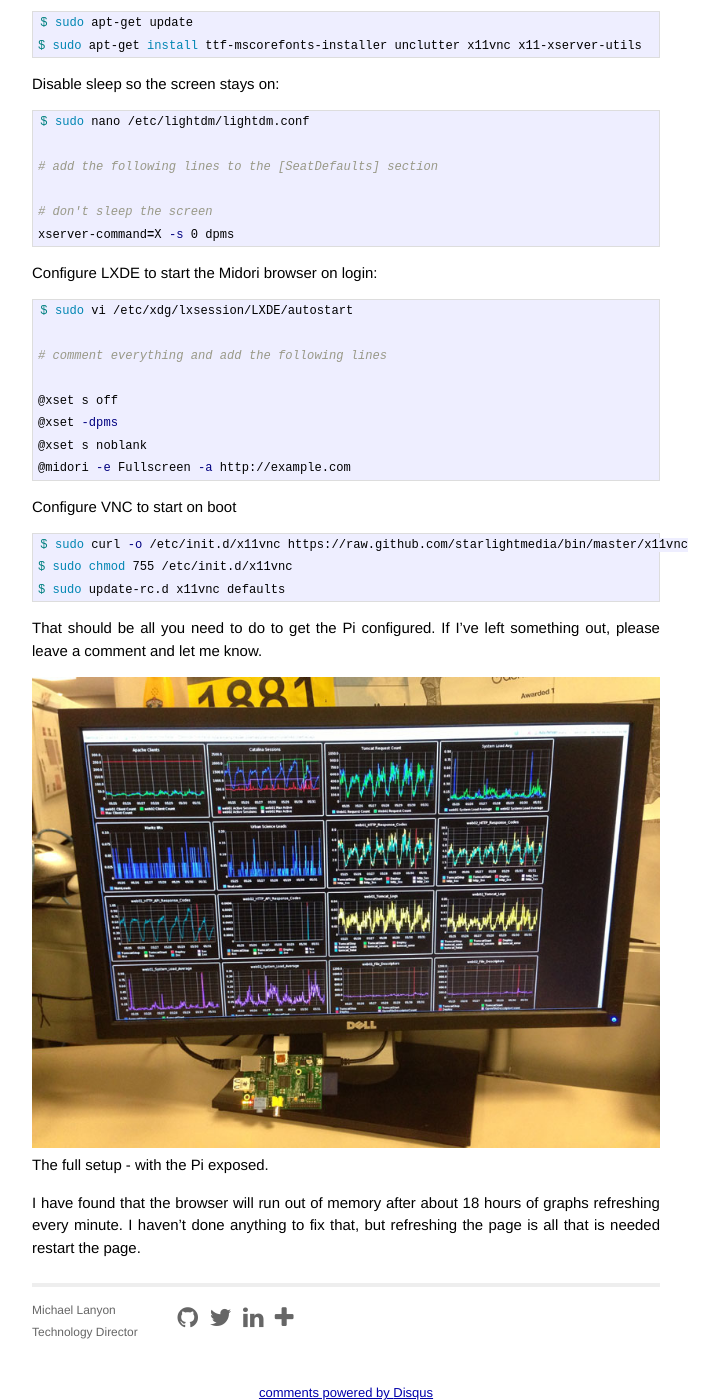
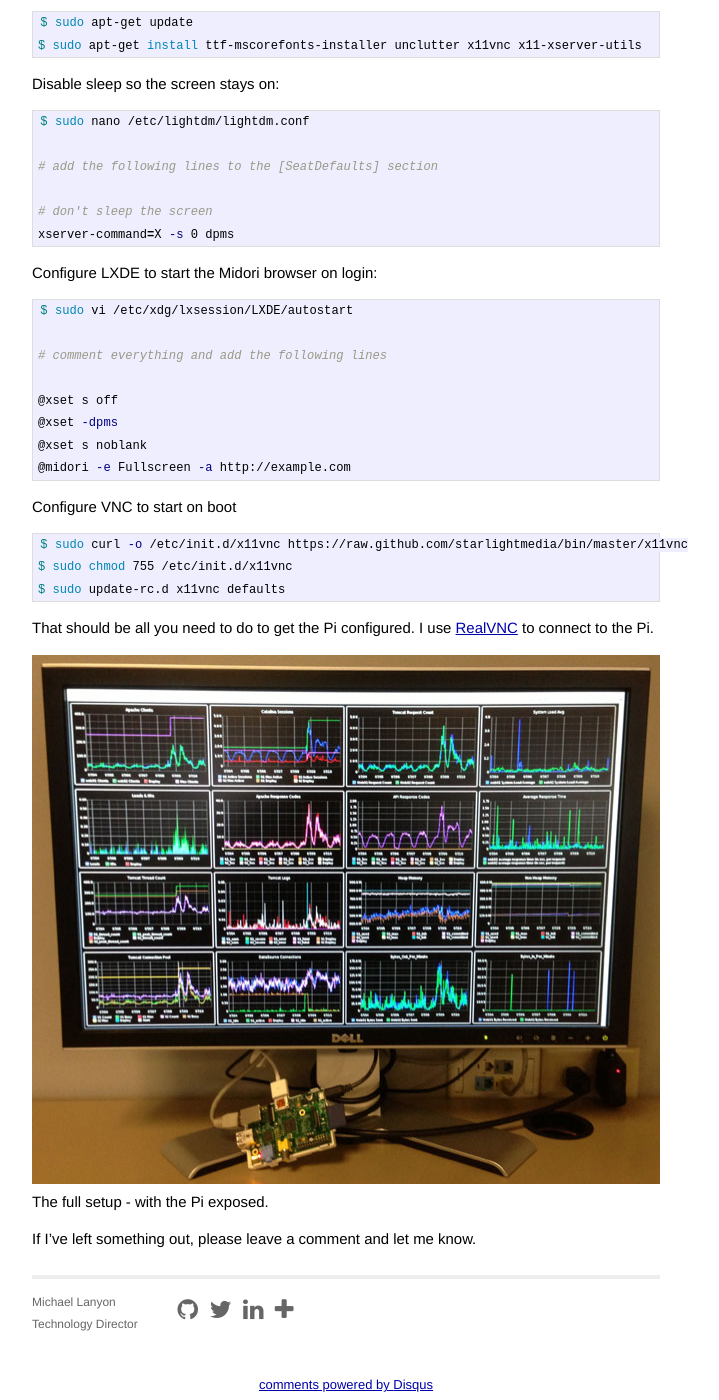
Before and after one commit to lanyonm/lanyonm.github.io, a Jekyll site: the page built from _posts/2013-05-31-pi-dashboard-kiosk.md, in a window 1280 px wide and 1400 px high, scrolled down 579 px. Shown: the whole window, without its empty margins (294-1013 px from the left). Built offline with Jekyll 4.4.1, drawn with Linux system fonts in a browser that asks for light colours; comment, search, counter and statistics services are not loaded; some of the changed text lies outside the part shown.

Commit message:
updates to Pi Kiosk post

```diff
--- a/_posts/2013-05-31-pi-kiosk.md
+++ b/_posts/2013-05-31-pi-dashboard-kiosk.md
@@ -55,11 +55,11 @@ $ sudo chmod 755 /etc/init.d/x11vnc
 $ sudo update-rc.d x11vnc defaults
 {% endhighlight %}
 
-That should be all you need to do to get the Pi configured.  If I've left something out, please leave a comment and let me know.
+That should be all you need to do to get the Pi configured.  I use [RealVNC](http://www.realvnc.com/download/viewer/) to connect to the Pi.
 
 <figure>
   <a href="{{ site.url }}/images/pi-kiosk.jpg"><img src="{{ site.url }}/images/pi-kiosk.jpg"></a>
   <figcaption>The full setup - with the Pi exposed.</figcaption>
 </figure>
 
-I have found that the browser will run out of memory after about 18 hours of graphs refreshing every minute.  I haven't done anything to fix that, but refreshing the page is all that is needed restart the page.
+If I've left something out, please leave a comment and let me know.
```
Also changed, not shown: other parts of _posts/2013-05-31-pi-dashboard-kiosk.md (+2 -2 lines), images/pi-kiosk.jpg.
